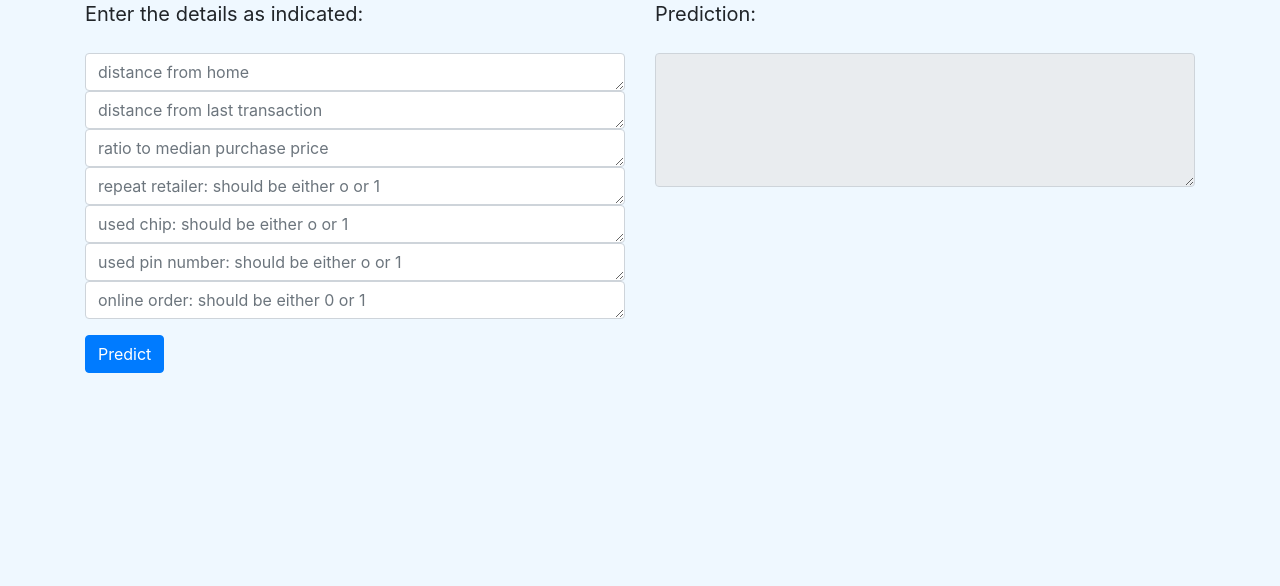
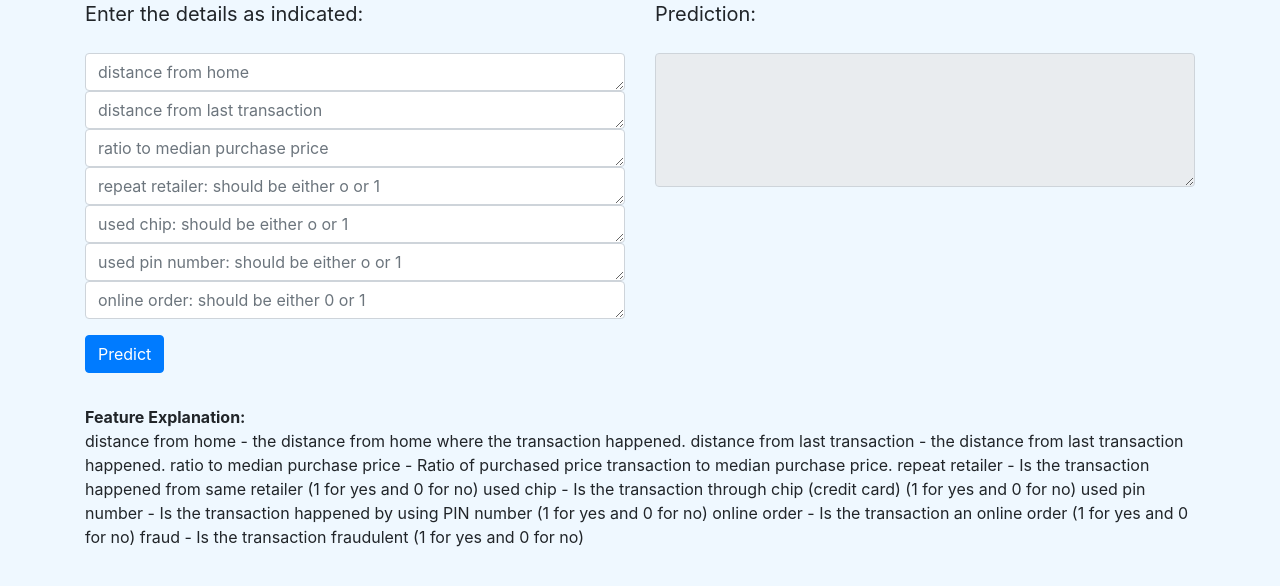
Before and after one commit to shivamshinde123/credit-card-fraud-detection2, a Flask app: page / in a window 1280 px wide. Shown: the part 97-683 px from the top of the page. Run offline with Flask 2, Linux system fonts and the light colour scheme; some libraries are stand-ins or nearby versions.

Commit message:
updated index.html file

```diff
--- a/webpage/templates/index.html
+++ b/webpage/templates/index.html
@@ -92,6 +92,28 @@ Credit-card-fraud-detection
                 </div>
             </div>
         </div>
+        <div class="container">
+            <strong>Feature Explanation:</strong>
+            <p>
+                distance from home - the distance from home where the transaction happened.
+
+                distance from last transaction - the distance from last transaction happened.
+
+                ratio to median purchase price - Ratio of purchased price transaction to median purchase price.
+
+                repeat retailer - Is the transaction happened from same retailer (1 for yes and 0 for no)
+
+                used chip - Is the transaction through chip (credit card) (1 for yes and 0 for no)
+
+                used pin number - Is the transaction happened by using PIN number (1 for yes and 0 for no)
+
+                online order - Is the transaction an online order (1 for yes and 0 for no)
+
+                fraud - Is the transaction fraudulent (1 for yes and 0 for no)
+            </p>
+        </div>
+
+        </div>
 
         {% endblock body %}
 
```
